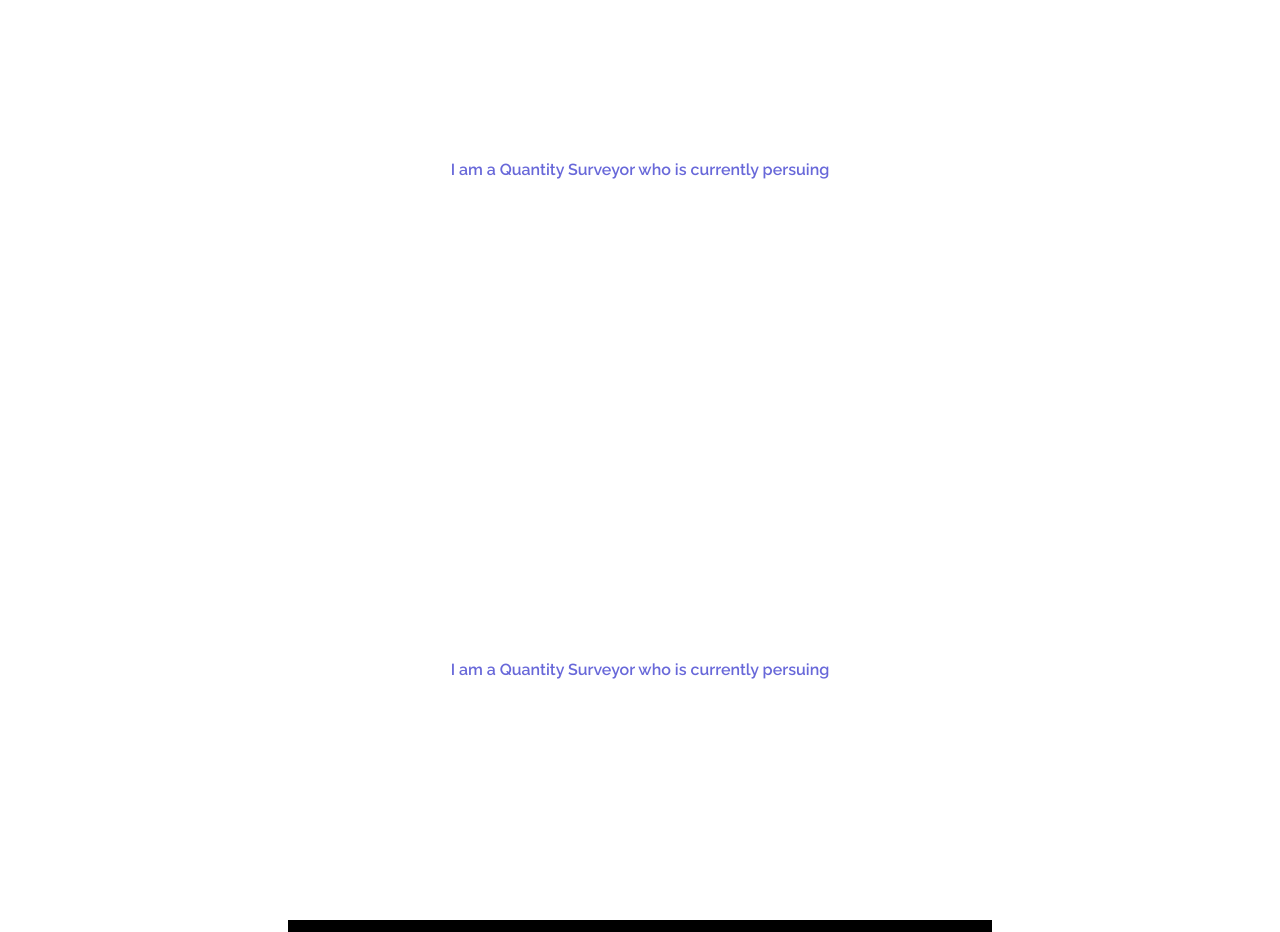
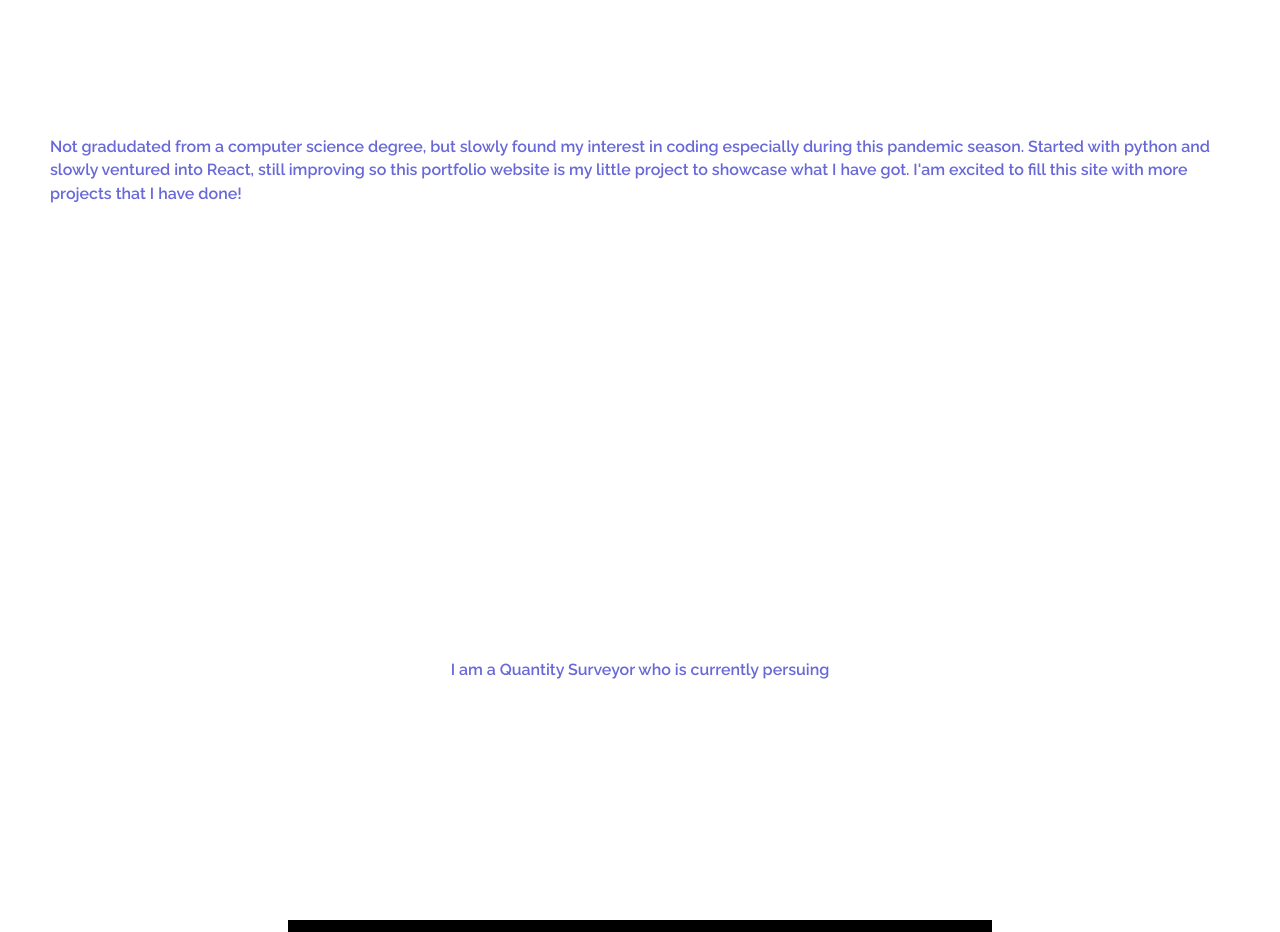
Before and after one commit to smmileely/portfolio-website, a React (Create React App) app: page / in a window 1280 px wide. Shown: the part 960-1892 px from the top of the page. Built offline with nearby package versions, Linux system fonts and the light colour scheme.

Commit message:
Updated profile message

```diff
--- a/src/Profile/Profile.js
+++ b/src/Profile/Profile.js
@@ -6,7 +6,11 @@ const Profile = () => {
   return (
     <ProfileContainer id="profile">
       <ProfileItems>
-        I am a Quantity Surveyor who is currently persuing
+        Not gradudated from a computer science degree, but slowly found my
+        interest in coding especially during this pandemic season. Started with
+        python and slowly ventured into React, still improving so this portfolio
+        website is my little project to showcase what I have got. I'am excited
+        to fill this site with more projects that I have done!
       </ProfileItems>
     </ProfileContainer>
   );
```
